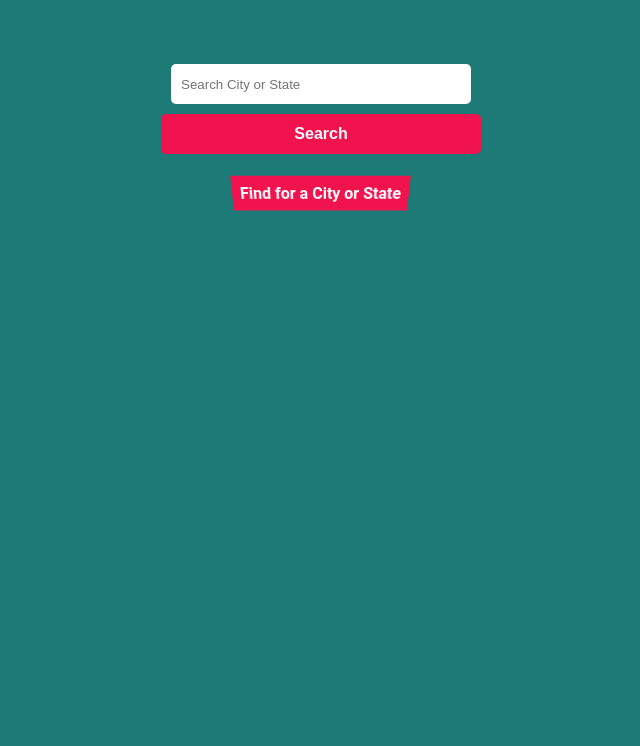
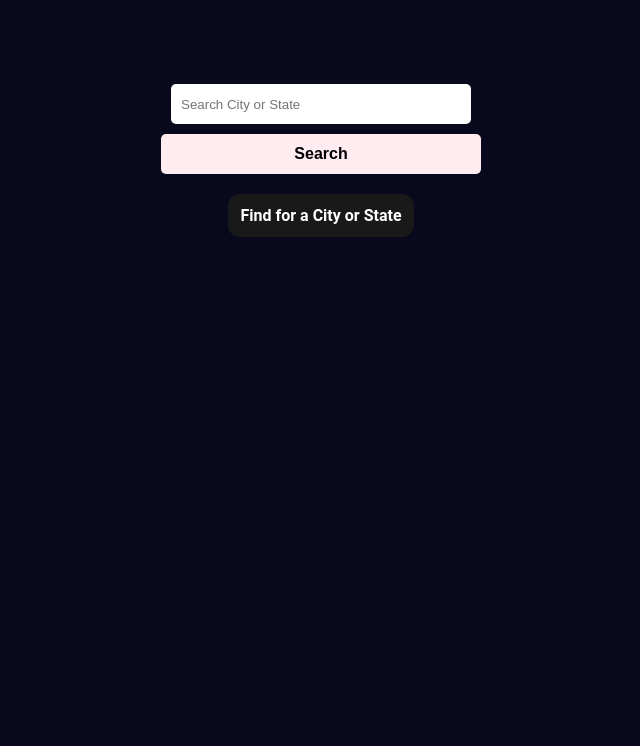
Before and after one commit to MatiasCardoso-000/city-filter, a plain HTML site: page index.html in a window 1280 px wide. Shown: the part 74-820 px from the top of the page, without its empty margins (319-959 px from the left). Drawn offline with Linux system fonts and the light colour scheme.

Commit message:
update styles for body and form elements; adjust background colors and padding

```diff
--- a/style.css
+++ b/style.css
@@ -6,8 +6,9 @@
 
 body {
   font-family: 'Roboto', sans-serif;
-  background-color: #1d7a76;
+  background-color: rgb(8, 9, 29);
   color: white;
+
 }
 
 .container {
@@ -15,6 +16,7 @@ body {
   align-items: center;
   flex-direction: column;
   height: 100vh;
+  margin-top: 20px;
 }
 
 
@@ -38,22 +40,15 @@ form input[type='text']:focus {
   outline: none;
 }
 
-.suggestions li:nth-child(odd){
-  transform: perspective(100px) rotateX(-7deg) translateY(2px) scale(1.001);
-}
-
-.suggestions li:nth-child(even){
-  transform: perspective(100px) rotateX(7deg) translateY(2px) scale(1.001);
-}
-
 
 form li {
   list-style: none;
   margin-top: 20px;
   font-size: 16px;
   font-weight: bold;
-  background-color: #f0134d;
-  padding: 8px;
+  background-color: #1a1919;
+  padding: 12px;
+  border-radius: 12px;
 }
 
 
@@ -62,8 +57,8 @@ form button {
   height: 40px;
   border: none;
   border-radius: 5px;
-  background-color: #f0134d;
-  color: white;
+  background-color: #ffecf1;
+  color: black;
   font-size: 16px;
   font-weight: bold;
   cursor: pointer;
```
